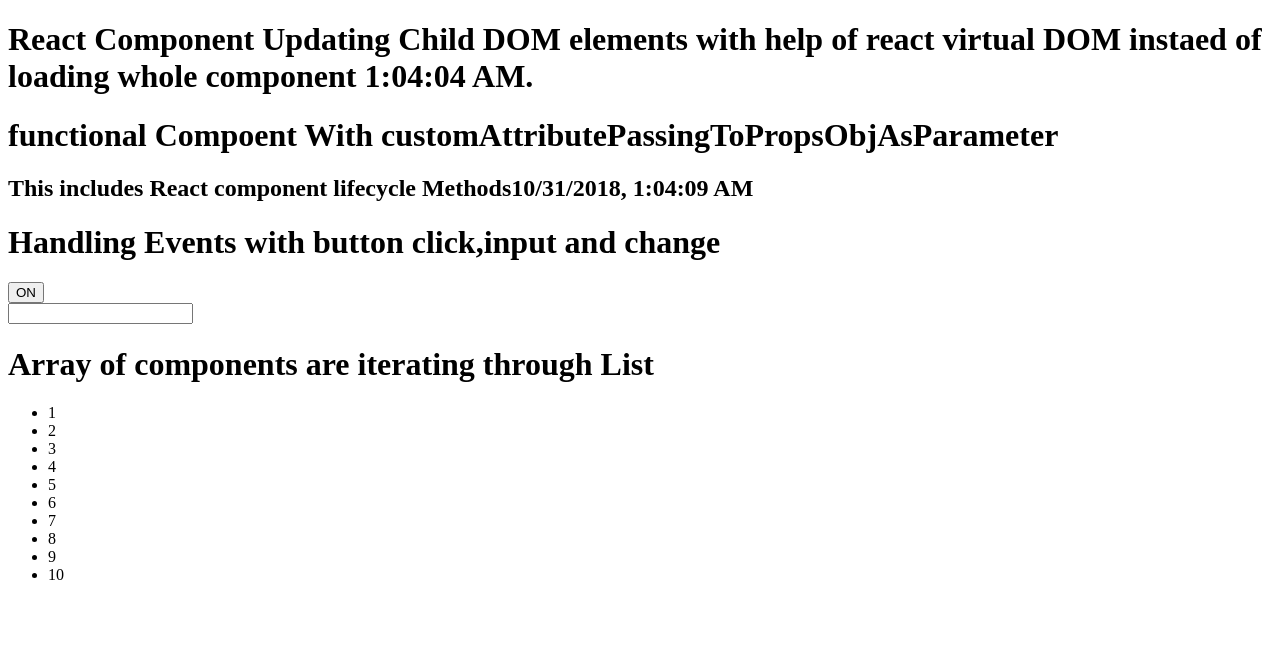
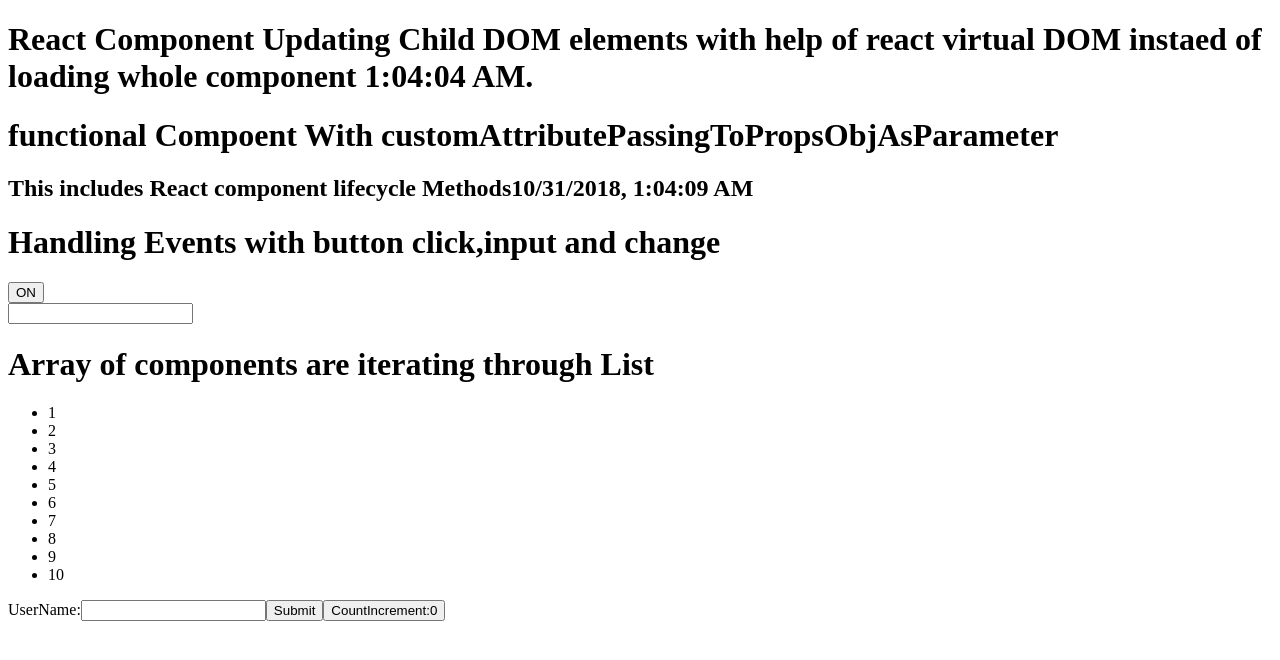
Before and after one commit to omkarvijf41/ReactApp, a React app: page / in a window 1280 px wide. Built offline with nearby package versions, Linux system fonts and the light colour scheme; no server answers.

Commit message:
package updates and Fetch call and refs and defaultProps.

```diff
--- a/index.html
+++ b/index.html
@@ -12,7 +12,8 @@
       <div id="handlingEvents"></div>
       <div id="arrayList"></div>
       <div id="root"></div>
-      <div id="conditionalRenderingTemplates"></div>
+     <!--  <div id="conditionalRenderingTemplates"></div> -->
+      <div id="reactForms"></div>
   	</div>
     <script src="bundle.js"></script>
   </body>
--- a/main.js
+++ b/main.js
@@ -3,4 +3,5 @@
 import ReactLifeCycleMethods from './src/react-lifecycle.js';
 import HandlingEvents from './src/handling-events.js';
 import ArrayList from './src/array-list.js';
-import ConditionalRenderingTemplates from './src/conditional-rendering-templates.js';
+/*import ConditionalRenderingTemplates from './src/conditional-rendering-templates.js';*/
+import ReactForms from './src/react-forms.js';
--- a/src/conditional-rendering-templates.js
+++ b/src/conditional-rendering-templates.js
@@ -1,4 +1,4 @@
-import React from 'react';
+/*import React from 'react';
 import ReactDOM from 'react-dom';
 
 var ConditionalRenderingTemplates = React.createClass({
@@ -46,6 +46,7 @@
 	    );
 	  }
 });
+
 // function LoginButton(props) {
 // 	  return (
 // 	    <button onClick={props.onClick}>
@@ -75,4 +76,4 @@
 //   document.getElementById('root')
 // );
 ReactDOM.render(<ConditionalRenderingTemplates/>,
-document.getElementById('conditionalRenderingTemplates'));
+document.getElementById('conditionalRenderingTemplates'));*/
--- /dev/null
+++ b/src/react-forms.js
@@ -0,0 +1,116 @@
+import React from 'react';
+import ReactDOM from 'react-dom';
+import * as $ from 'jquery';
+import axios from 'axios';
+class ReactForms extends React.Component {
+	constructor(props) {
+		super(props);
+		this.state = { userName: '',
+						count: 0
+					 };
+		this.userNameUpdated = this.userNameUpdated.bind(this);
+		this.postFromData = this.postFromData.bind(this);
+		this.handleInputRef = this.handleInputRef.bind(this);
+		this.buttonClicked = this.buttonClicked.bind(this);
+		this.inputFocus = '';
+		this.props = props;
+	}
+	componentDidMount() {
+		/*How can I make an AJAX call?
+		You can use any AJAX library you like with React. Some popular ones are Axios, jQuery AJAX,
+		and the browser built-in window.fetch.*/
+		this.data = this.serviceData();
+	}
+	async serviceData() {
+		/*Fetch service call*/
+		return await fetch('https://randomuser.me/api/').then(
+			(response)=>{
+				this.setState({userData: response && response.json()});
+			},
+			(error)=> {
+				this.setState({error: true});
+			}
+		);
+		/*JQuery GET service call*/
+		// return await $.getJSON('https://randomuser.me/api/').then(
+		// 	(response)=>{
+		// 		this.setState({userData: response});
+		// 	},
+		// 	(error)=> {
+		// 		this.setState({error: true});
+		// 	}
+		// );
+	}
+	userNameUpdated(event) {
+		this.setState({
+			userName: event.target.value
+		});
+	}
+	buttonClicked(event) {
+		return this.setState({
+			count: Number(event.target.value) + 1
+		});
+	}
+	postFromData(event) {
+		/*fetch('http://localhost:8080/stubs/userData', {
+		  method: 'POST',
+		  headers: {
+		    'Accept': 'application/json',
+		    'Content-Type': 'application/json',
+		  },
+		  body: JSON.stringify({
+		    firstParam: 'yourValue',
+		    secondParam: 'yourOtherValue',
+		  })
+		});
+		*/
+		/*axios.post('http://localhost:8080/stubs/userData', {
+		    firstName: 'Fred',
+		    lastName: 'Flintstone'
+		  })
+		  .then(function (response) {
+		    console.log(response);
+		  })
+		  .catch(function (error) {
+		    console.log(error);
+	    });*/
+	}
+   handleInputRef() {
+   	this.inputFocus.focus();
+   }
+	render() {
+		return (
+			<form onSubmit={this.postFromData}>
+				<label>UserName:
+					<input type="text"
+						value={this.state.userName}
+						onChange={this.userNameUpdated}
+						ref={(input) => { this.inputFocus = input; }}
+						/*document.getElementById() or targeting element using Jquery is
+						avioded by using ref attribute*/
+						color //color defaultProp is undefined so it will set to true
+					/>
+				</label>
+				<input
+					type="submit"
+					onClick={this.handleInputRef}
+					color="yellow" /*overriding the defaultProps.color here*/
+				/>
+				<button
+					onClick={this.buttonClicked}
+					value={this.state.count}>
+					CountIncrement:{this.state.count}
+				</button>
+			</form>
+		);
+	}
+}
+ReactDOM.render(<ReactForms color='red' name="ReactFormsNameSetting"/>, document.getElementById('reactForms'));
+
+// defaultProps::::::::
+// can be defined as a property on the component class itself, to set the default props for the class.
+//This is used for undefined props, but not for null props.
+ReactForms.defaultProps = {
+	color : 'red',
+	name : 'ReactFormsNameSettingForDebuggingPurposesDuringProductionBuilds'
+}
--- a/src/react-state.js
+++ b/src/react-state.js
@@ -10,6 +10,6 @@
 	);
 }
 
-ReactDOM.render(<ReactState/>, document.getElementById('reactState'));
+ReactDOM.render(<ReactState/>, document.getElementById('reactState'));/*created component, id*/
 
 setInterval(ReactState, 1000);
```
Also changed, not shown: package.json (+13 -0 lines).
